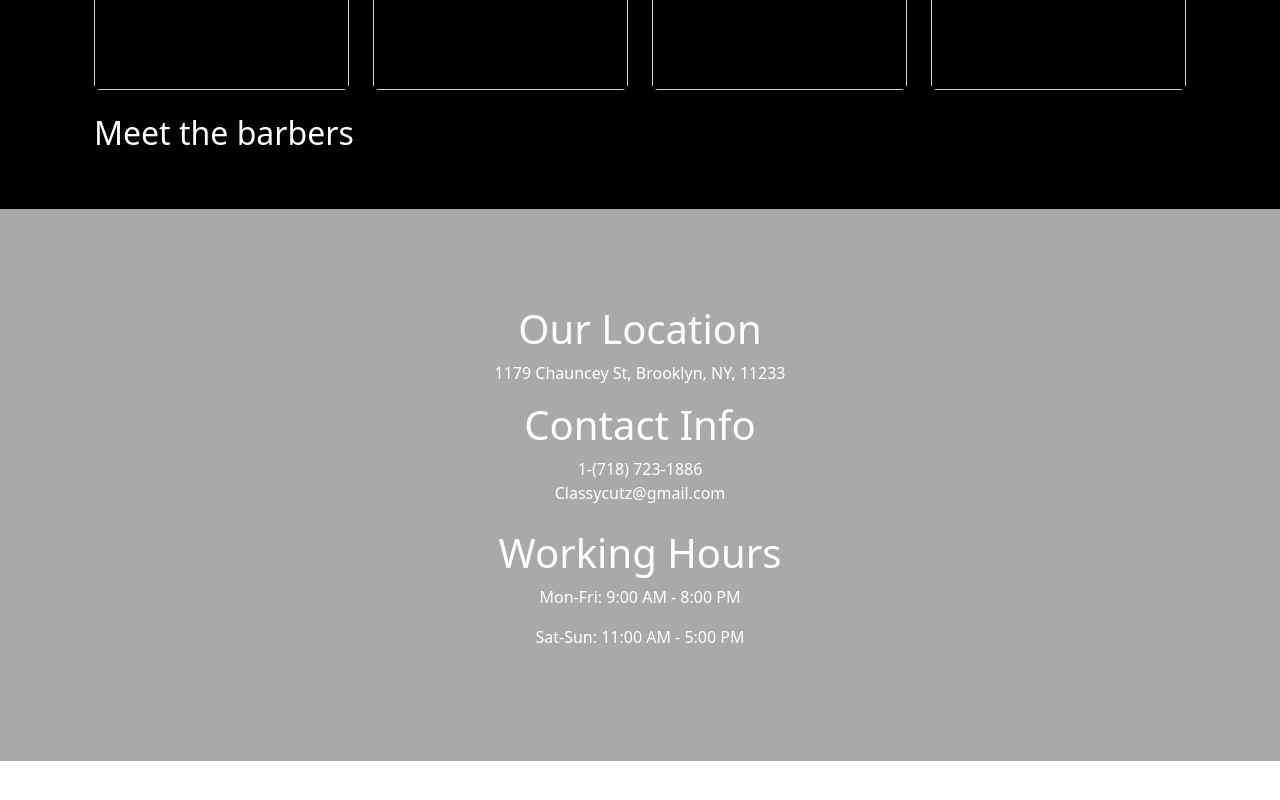
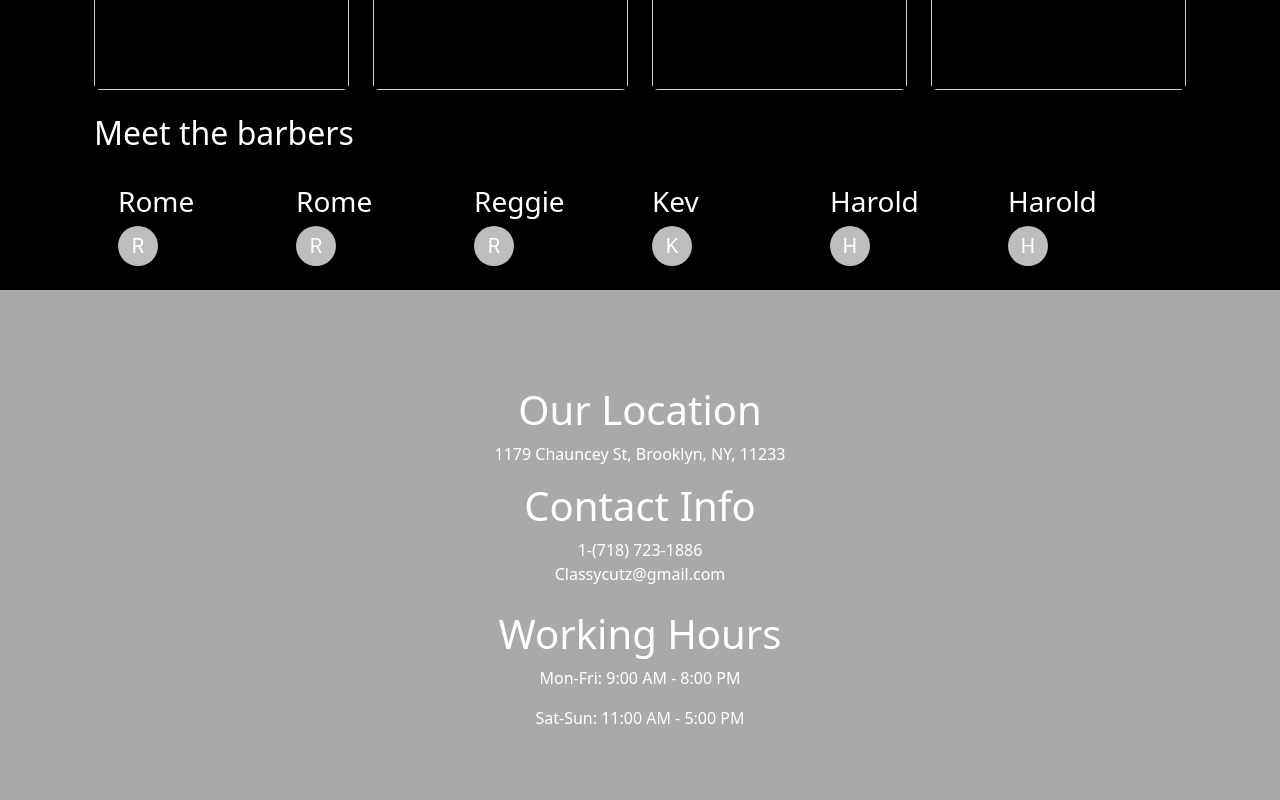
Before and after one commit to chaunceyplum/classycutz2.0, a Next.js app: page / in a window 1280 px wide. Shown: the part 2470-3270 px from the top of the page. Before the commit the page ends 3231 px from the top, so only its background shows below. Built offline with nearby package versions, Linux system fonts and the light colour scheme.

Commit message:
fixed backend

```diff
--- a/package.json
+++ b/package.json
@@ -9,6 +9,9 @@
     "lint": "next lint"
   },
   "dependencies": {
+    "@emotion/react": "^11.11.1",
+    "@emotion/styled": "^11.11.0",
+    "@mui/material": "^5.14.5",
     "@mui/x-date-pickers": "^6.7.0",
     "@prisma/client": "^4.15.0",
     "@reduxjs/toolkit": "^1.9.5",
--- a/src/components/BookingPage.tsx
+++ b/src/components/BookingPage.tsx
@@ -4,6 +4,7 @@ import { Card, Col, Container, Row } from 'react-bootstrap'
 import { CardBody, CardHeader } from 'reactstrap'
 import BookingView from './BookingView'
 import BookingForm from './BookingForm'
+import AppointmentFinder from './AppointmentFinder'
 
 const BookingPage = () => {
   return (
@@ -112,7 +113,8 @@ const BookingPage = () => {
             <div className=''>
               <Container>
                 {/* <BookingCheckout /> */}
-                <BookingView />
+                {/* <BookingView /> */}
+                <AppointmentFinder />
                 <BookingForm />
                 {/* <DateTimePicker /> */}
               </Container>
--- /dev/null
+++ b/src/components/MeetTheBarbers.tsx
@@ -0,0 +1,45 @@
+import { Avatar } from '@mui/material'
+import React from 'react'
+import { Card, Col, Container, Row } from 'react-bootstrap'
+import { CardBody, CardHeader } from 'reactstrap'
+
+const MeetTheBarbers = () => {
+  const barbers = [
+    { firstname: 'Rome', barberid: 1 },
+    { firstname: 'Rome', barberid: 2 },
+    { firstname: 'Reggie', barberid: 3 },
+    { firstname: 'Kev', barberid: 4 },
+    { firstname: 'Harold', barberid: 5 },
+    { firstname: 'Harold', barberid: 6 },
+  ]
+
+  return (
+    <div>
+      <div>
+        <Container>
+          <Row>
+            {barbers.map((i, k) => {
+              const firstname = i.firstname
+              const firstLetter = () => {
+                const firstname = i.firstname
+                const letter = firstname[0]
+                return letter
+              }
+
+              return (
+                <Col key={k} className=''>
+                  <div className=''>
+                    <h3 className=''>{firstname}</h3>
+                    <Avatar>{firstLetter()}</Avatar>
+                  </div>
+                </Col>
+              )
+            })}
+          </Row>
+        </Container>
+      </div>
+    </div>
+  )
+}
+
+export default MeetTheBarbers
--- a/src/components/MyNav.tsx
+++ b/src/components/MyNav.tsx
@@ -61,8 +61,8 @@ const MyNav = (User: any, loggedIn: any, args: any): JSX.Element => {
     setUserPassword('')
   }
 
-  //const apiUrl = 'https://classycutzbackend.herokuapp.com/newportContactinfo'
-  const apiUrl = 'http://127.0.0.1:5000/login/'
+  const apiUrl = 'https://hairbackend-f9069fe5a798.herokuapp.com/login'
+  //const apiUrl = 'http://127.0.0.1:5000/login/'
   // const apiUrl = '/api/login'
   // const [, updateState] = React.useState()
 
@@ -74,6 +74,10 @@ const MyNav = (User: any, loggedIn: any, args: any): JSX.Element => {
     },
   }
   const logIn = async (user: object) => {
+    const headers = {
+      'Access-Control-Allow-Origin': 'cors',
+    }
+
     try {
       const userDetails: Customer = {
         data: {
@@ -82,7 +86,7 @@ const MyNav = (User: any, loggedIn: any, args: any): JSX.Element => {
         },
       }
       const res = await axios.post(`${apiUrl}`, user, {
-        headers: { 'Access-Control-Allow-Origin': 'no cors' },
+        headers: headers,
       })
       console.log(user)
 
@@ -177,7 +181,7 @@ const MyNav = (User: any, loggedIn: any, args: any): JSX.Element => {
                       <h6 className='text-white text-center'>
                         Welcome,
                         <br />
-                        {useruser.data.email}
+                        {useruser.email}
                       </h6>
                       <Button
                         onClick={() => {
--- a/src/components/Testimonials.tsx
+++ b/src/components/Testimonials.tsx
@@ -1,6 +1,7 @@
 /* eslint-disable react/no-unescaped-entities */
 import React from 'react'
 import { Card, CardBody, CardText, Col, Container, Row } from 'reactstrap'
+import MeetTheBarbers from './MeetTheBarbers'
 
 const Testimonials = () => {
   return (
@@ -91,7 +92,9 @@ const Testimonials = () => {
               <h2>Meet the barbers</h2>
               <br />
               <Container>
-                <Row></Row>
+                <Row>
+                  <MeetTheBarbers />
+                </Row>
               </Container>
               <br />
             </div>
--- a/src/pages/Login.tsx
+++ b/src/pages/Login.tsx
@@ -6,6 +6,7 @@ import Footer from '@/components/Footer'
 import NavWithHero from '@/components/NavWithHero'
 import { useEffect } from 'react'
 import { useRouter } from 'next/router'
+
 const LogIn = () => {
   return (
     <div className='bg'>
--- a/src/pages/index.tsx
+++ b/src/pages/index.tsx
@@ -13,18 +13,6 @@ import { useDispatch, useSelector } from 'react-redux'
 import { useEffect } from 'react'
 import { useRouter } from 'next/router'
 import { Layout } from '@/components/Layout'
-
-type User = {
-  data: {
-    firstName: String
-    lastName: String
-    city: String
-    phoneNumber: String
-    ffavoriteBarber: Number
-    email: String
-    password: String
-  }
-}
 
 export default function Home() {
   const User = useSelector((state: any) => state.User)
```
Also changed, not shown: src/components/AppointmentFinder.tsx (added, +35 -0 lines), src/components/MyModal.tsx (+10 -2 lines), src/components/SignupForm.tsx (+14 -14 lines), 1 other file (tests, documents, lock files or other folders).
